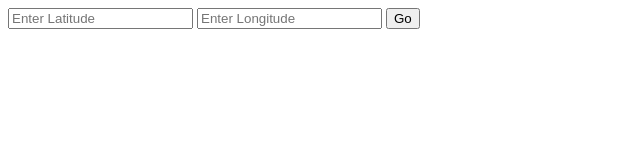
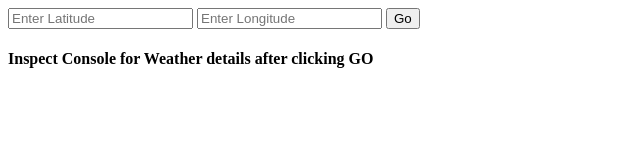
Before and after one commit to PARASF670/openweatherAPI, a plain HTML site: page index.html in a window 1280 px wide. Shown: the whole page, without its empty margins (0-640 px from the left). Drawn offline with Linux system fonts and the light colour scheme.

Commit message:
Update index.html

```diff
--- a/index.html
+++ b/index.html
@@ -11,6 +11,7 @@
     <input type="text" placeholder="Enter Latitude" id="lat">
     <input type="text" placeholder="Enter Longitude" id="long">
     <button id="Submit">Go</button>
+    <h4>Inspect Console for Weather details after clicking GO</h4>
     <script src="weather_api.js"></script>
 </body>
 </html>
```
